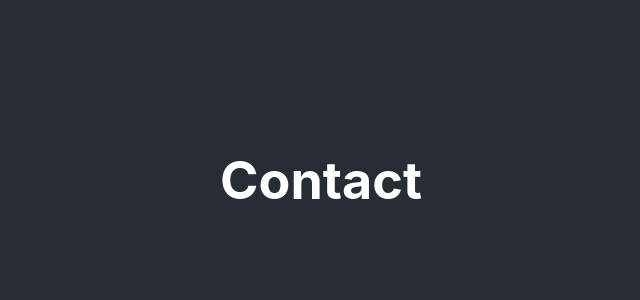
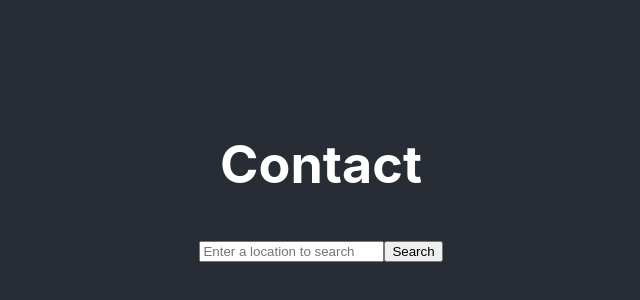
Before and after one commit to TheDancingClown/ts2, a React (Create React App) app: page / in a window 1280 px wide. Shown: the part 220-520 px from the top of the page, without its empty margins (319-959 px from the left). Built offline with nearby package versions, Linux system fonts and the light colour scheme.

Commit message:
added customisable search component

```diff
--- a/src/App.tsx
+++ b/src/App.tsx
@@ -1,5 +1,6 @@
 import React from 'react';
 import './App.css';
+import SearchForm from './components/SearchForm'
 
 function App() {
   return (
@@ -8,7 +9,9 @@ function App() {
         <h1>
           Contact
         </h1>
+        <SearchForm placeholder='Enter a location to search'/>
       </header>
+
     </div>
   );
 }
--- /dev/null
+++ b/src/components/SearchForm.tsx
@@ -0,0 +1,13 @@
+import React from 'react';
+import { isPropertySignature } from 'typescript';
+
+const SearchForm = (props: { placeholder: string | undefined; }) => {
+  return (
+    <div>
+      <input className='SearchInput' type='text' placeholder={props.placeholder}/>
+      <button className='SearchButton'>Search</button>
+    </div>
+  )
+}
+
+export default SearchForm
```
Also changed, not shown: 1 other file (tests, documents, lock files or other folders).
